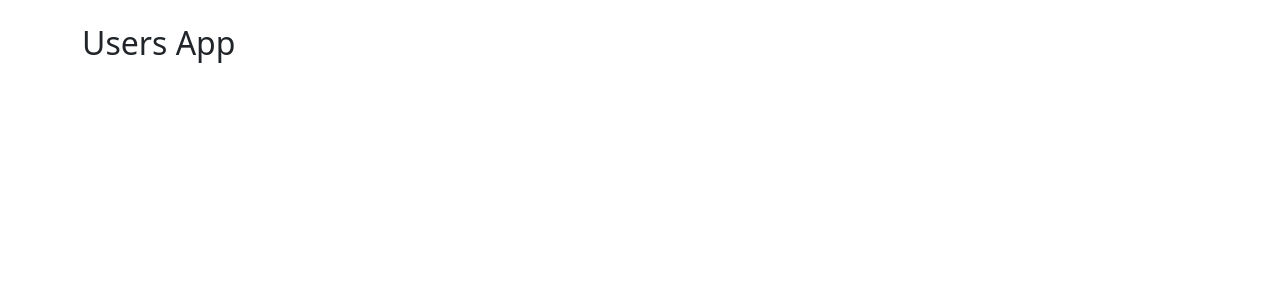
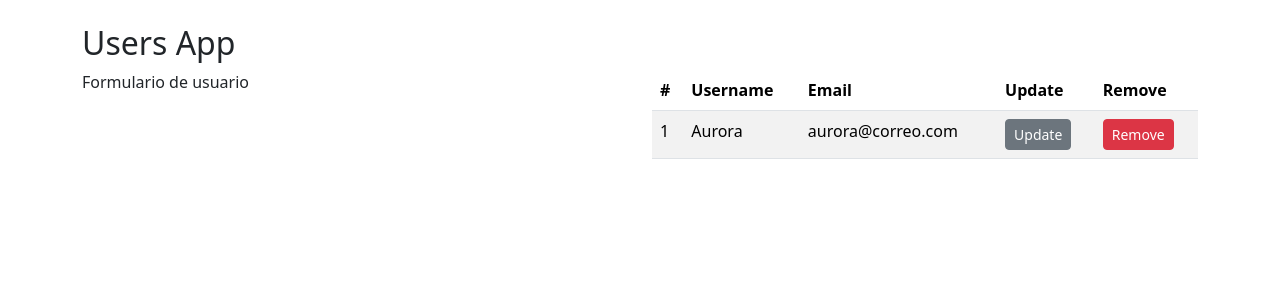
Before and after one commit to APoves/DAW-aprendizaje, a React (Vite) app in the folder UserHubLogin (React)/: page / in a window 1280 px wide. Shown: the top 300 px of the page. Built offline with nearby package versions, Linux system fonts and the light colour scheme.

Commit message:
add styles to UsersList

```diff
--- a/UserHubLogin (React)/src/UsersApp.jsx
+++ b/UserHubLogin (React)/src/UsersApp.jsx
@@ -1,9 +1,30 @@
+import { UserForm } from "./components/UserForm";
+import { UsersList } from "./components/UsersList";
+
 export const UsersApp = () => {
 
+    const initialUsers = [
+        {
+            id: 1,
+            username: 'Aurora',
+            password: '12345',
+            email: 'aurora@correo.com'
+        },
+    ];
+
     return (
-    <div className = "container my-4">
-        <h2>Users App</h2>
-    </div>
+        <div className = "container my-4">
+            <h2>Users App</h2>
+            <div className ="row">
+                <div className ="col">
+                    <UserForm />
+                </div>
+
+                <div className ="col">
+                    <UsersList users = { initialUsers } />
+                </div>
+
+            </div>
+        </div>
     );
-
 }
--- /dev/null
+++ b/UserHubLogin (React)/src/components/UserForm.jsx
@@ -0,0 +1,13 @@
+export const UserForm = () => {
+
+        return (
+
+        <>
+            <p>Formulario de usuario</p>
+            <table>
+
+            </table>
+        </>
+
+    )
+}
--- /dev/null
+++ b/UserHubLogin (React)/src/components/UserRow.jsx
@@ -0,0 +1,28 @@
+
+export const UserRow = ({ id, username, email }) => {
+
+    return (
+        <tr>
+            <td> { id } </td>
+            <td> { username } </td>
+            <td> { email } </td>
+            <td>
+                <button
+                    type = "button"  //Es button del tipo button porque queremos un botón con evento onClick. Si se quiere enviar, sería tipo submit. //
+                    className = "btn btn-secondary btn-sm"
+                >
+                    Update
+                </button>
+            </td>
+            <td>
+                <button
+                    type = "button"  //Es button del tipo button porque queremos un botón con evento onClick. Si se quiere enviar, sería tipo submit. //
+                    className = "btn btn-danger btn-sm"
+                >
+                    Remove
+                </button>
+            </td>
+        </tr>
+    )
+
+}
--- /dev/null
+++ b/UserHubLogin (React)/src/components/UsersList.jsx
@@ -0,0 +1,32 @@
+import { UserRow } from "./UserRow";
+
+export const UsersList = ( { users = [] } ) => {
+    return (
+        <table
+            className = "table table-hover table-striped"
+        >
+
+            <thead>
+                <tr>
+                    <th>#</th>
+                    <th>Username</th>
+                    <th>Email</th>
+                    <th>Update</th>
+                    <th>Remove</th>
+                </tr>
+            </thead>
+
+            <tbody>
+                {
+                    users.map ( ({ id, username, email }) => (
+                        <UserRow
+                        key = { id }
+                        id = { id }
+                        username = { username }
+                        email = { email } />
+                    ))
+                }
+            </tbody>
+        </table>
+    )
+}
```
